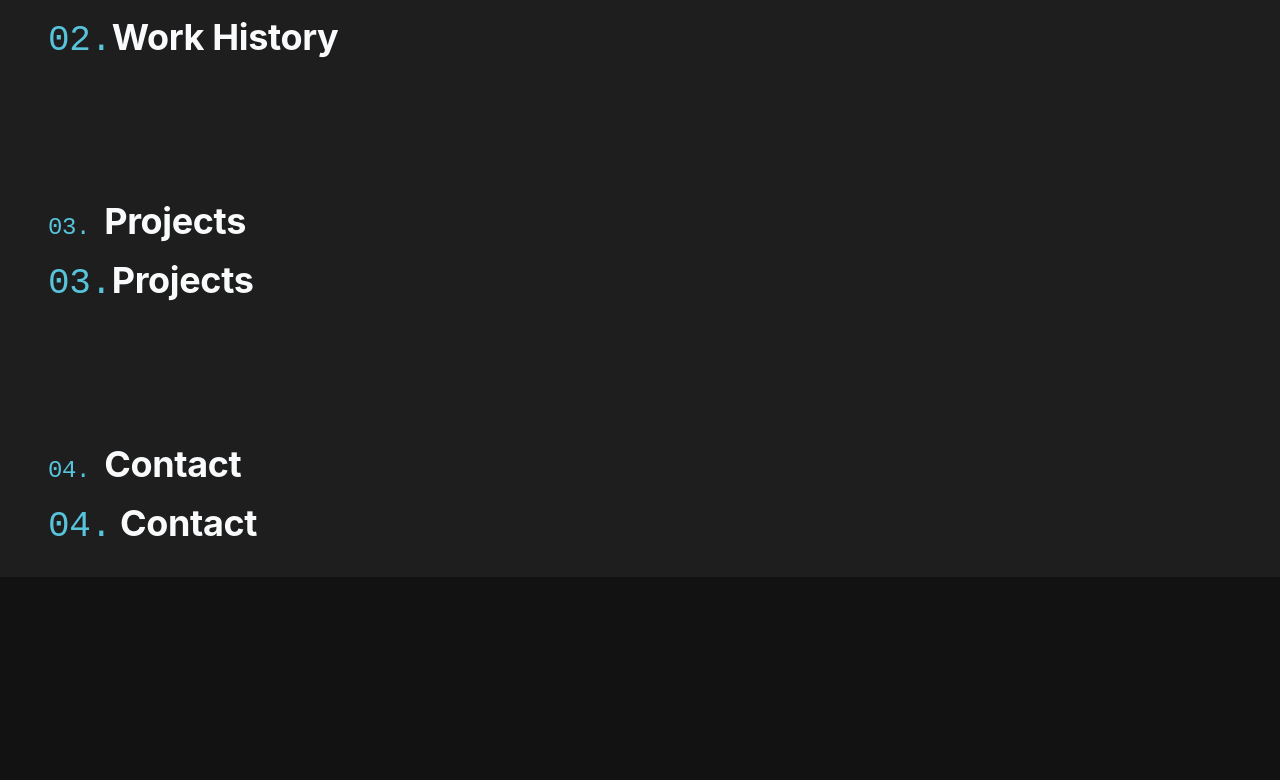
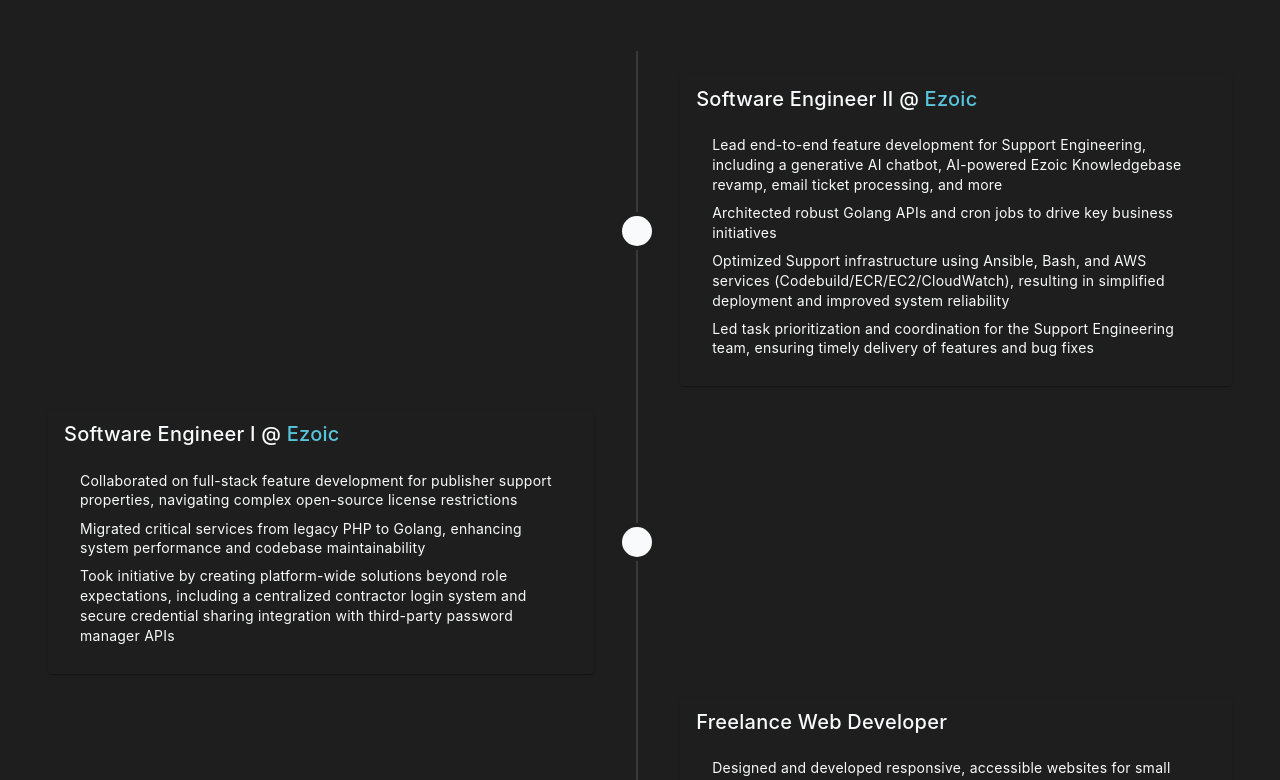
Before and after one commit to austin-c-thomas/austinthomasdev, a Vue app: page / in a window 1280 px wide. Shown: the part 1764-2544 px from the top of the page. Before the commit the page ends 2341 px from the top, so only its background shows below. Built offline with nearby package versions, Linux system fonts and the light colour scheme; a web font is replaced by a local one.

Commit message:
Initial content for WorkHistory

```diff
--- a/src/App.vue
+++ b/src/App.vue
@@ -37,10 +37,10 @@ const sections = computed(() => store.getters.sections);
 const showWelcomeScreen = ref(true);
 
 onMounted(async () => {
-    // showWelcomeScreen.value = false;
-    setTimeout(() => {
     showWelcomeScreen.value = false;
-    }, 5000);
+    // setTimeout(() => {
+    //     showWelcomeScreen.value = false;
+    // }, 5000);
 })
 </script>
 
--- a/src/components/Section/SectionWrapper.vue
+++ b/src/components/Section/SectionWrapper.vue
@@ -18,6 +18,7 @@ const wrapperStyle = computed(() => {
         paddingLeft: 'var(--content-padding-left-right)',
         width: '100%',
         maxWidth: 'var(--max-content-width)',
+        minHeight: '100vh', // Temp
     };
 });
 </script>
--- a/src/store/index.js
+++ b/src/store/index.js
@@ -4,7 +4,7 @@ import { createStore } from "vuex";
 const sectionComponents = {
     'welcome': defineAsyncComponent(() => import('@/views/WelcomeView.vue')),
     'about': defineAsyncComponent(() => import('@/views/About/AboutView.vue')),
-    'work-history': defineAsyncComponent(() => import('@/views/WorkHistoryView.vue')),
+    'work-history': defineAsyncComponent(() => import('@/views/WorkHistory/WorkHistoryView.vue')),
     'projects': defineAsyncComponent(() => import('@/views/ProjectsView.vue')),
     'contact': defineAsyncComponent(() => import('@/views/ContactView.vue')),
 }
--- a/src/views/About/AboutView.vue
+++ b/src/views/About/AboutView.vue
@@ -1,6 +1,5 @@
 <template>
-    <div class="about">
-
+    <div class="section">
         <div class="about--main">
             <div class="about--content">
                 <p>What do you get when you take a service industry hustler/entrepreneurship major and teach them to write code? Someone who gets sh*t done.</p>
@@ -21,21 +20,16 @@
         </div>
 
         <TechStack></TechStack>
-
-
     </div>
-
 </template>
 
 <script setup>
-import { useNavigation } from '@/composables/navigation.js';
 import ProfileImage from './partials/ProfileImage.vue';
 import TechStack from './partials/TechStack.vue';
-const { navigateToSection } = useNavigation();
 </script>
 
 <style scoped>
-.about {
+.section {
     padding: 2rem 0;
 }
 
--- /dev/null
+++ b/src/views/WorkHistory/WorkHistoryView.vue
@@ -0,0 +1,73 @@
+<template>
+    <div class="section">
+
+        <VTimeline>
+            <VTimelineItem v-for="(position, index) in workHistory" :key="index">
+                <template v-slot:icon>
+                    <VAvatar image=""></VAvatar>
+                </template>
+                <VCard>
+                    <VCardTitle>
+                        {{ position.title }}
+                        <span v-if="position.company"> @ <ExternalLink :href="position.companyLink">{{ position.company }}</ExternalLink></span>
+                    </VCardTitle>
+                    <VCardText>
+                        <VList>
+                            <VListItem v-for="(bullet, idx) in position.bullets" :key="idx">
+                                {{ bullet }}
+                            </VListItem>
+                        </VList>
+                    </VCardText>
+                </VCard>
+            </VTimelineItem>
+        </VTimeline>
+
+
+    </div>
+</template>
+
+<script setup>
+import { ref } from 'vue';
+import { VCardText, VTimeline, VTimelineItem } from 'vuetify/components';
+
+const workHistory = ref([
+    {
+        company: "Ezoic",
+        companyLink: "https://ezoic.com",
+        title: "Software Engineer II",
+        from: "Jan 2023",
+        to: "Present",
+        bullets: [
+            "Lead end-to-end feature development for Support Engineering, including a generative AI chatbot, AI-powered Ezoic Knowledgebase revamp, email ticket processing, and more",
+            "Architected robust Golang APIs and cron jobs to drive key business initiatives",
+            "Optimized Support infrastructure using Ansible, Bash, and AWS services (Codebuild/ECR/EC2/CloudWatch), resulting in simplified deployment and improved system reliability",
+            "Led task prioritization and coordination for the Support Engineering team, ensuring timely delivery of features and bug fixes",
+        ],
+    },
+    {
+        company: "Ezoic",
+        companyLink: "https://ezoic.com",
+        title: "Software Engineer I",
+        from: "July 2021",
+        to: "Jan 2023",
+        bullets: [
+            "Collaborated on full-stack feature development for publisher support properties, navigating complex open-source license restrictions",
+            "Migrated critical services from legacy PHP to Golang, enhancing system performance and codebase maintainability",
+            "Took initiative by creating platform-wide solutions beyond role expectations, including a centralized contractor login system and secure credential sharing integration with third-party password manager APIs"
+        ],
+    },
+    {
+        company: "",
+        companyLink: "",
+        title: "Freelance Web Developer",
+        from: "October 2020",
+        to: "Present",
+        bullets: [
+            "Designed and developed responsive, accessible websites for small businesses, focusing on lead generation and conversion-oriented user experiences",
+            "Implemented custom solutions using diverse tech stack (PHP, JavaScript, React/Next.js, CSS) and deployed on cloud platforms (Heroku, Netlify) to meet client requirements"
+        ],
+    }
+])
+</script>
+
+<style scoped></style>
--- a/src/views/WorkHistoryView.vue
+++ /dev/null
@@ -1,9 +0,0 @@
-<template>
-    <FlexContainer direction="column" gap="1rem">
-        <h2><AccentText>02.</AccentText>Work History</h2>
-    </FlexContainer>
-</template>
-
-<script setup></script>
-
-<style scoped></style>
```
